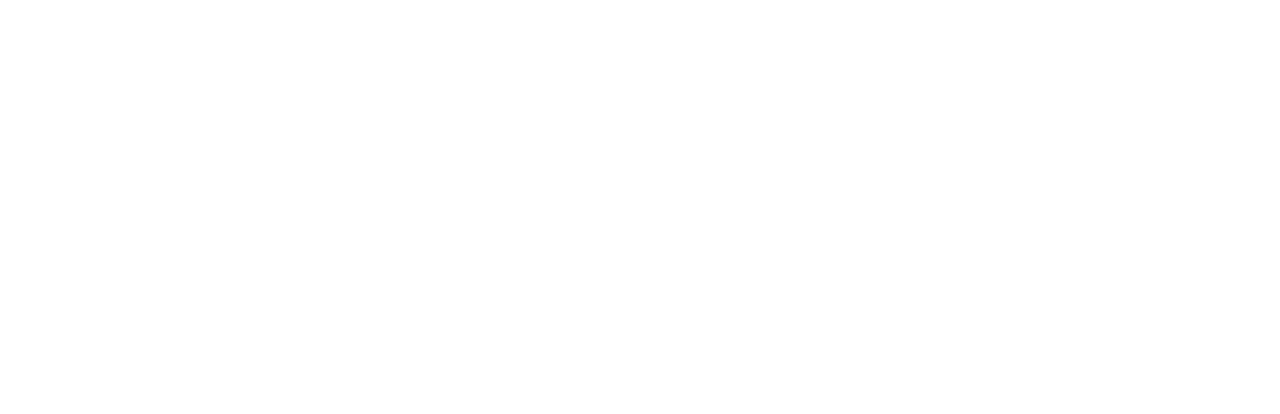
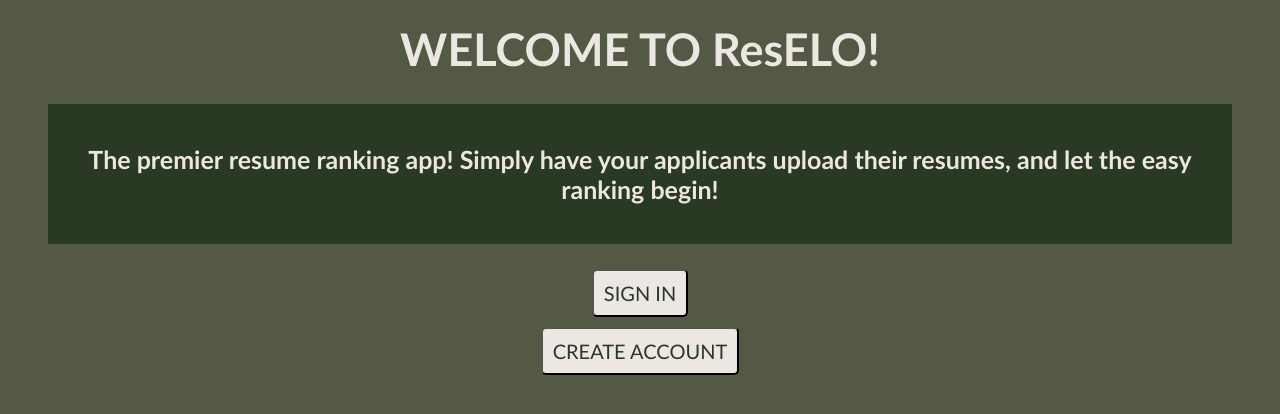
Before and after one commit to naishagarwal/resELO, a React (Create React App) app in the folder src/: page /home in a window 1280 px wide. Before the commit this address had no page. Shown: the top 414 px of the page. Built offline with nearby package versions, Linux system fonts and the light colour scheme; the HTML template or start-up script is replaced by a standard one.

Commit message:
Home Page
The beginning of the home page

```diff
--- a/src/App.js
+++ b/src/App.js
@@ -4,6 +4,7 @@
 import Club_Page from './Pages/Club_Page/club_page';
 import User_Dashboard from './Pages/User_Dashboard/dashboard_Page';
 import SignUp from './Pages/SignUp/signup_page';
+import Home from './Pages/Home_Page/home';
 
 
 //<Route path="/club/:clubName" component={Club_Page} />
@@ -18,6 +19,7 @@
          <Route path="/signup" element={<SignUp />} />
          <Route path = "/club/:clubName" element = {<Club_Page />} />
          <Route path="/dashboard" element={<User_Dashboard />} />
+         <Route path="/home" element={<Home />}/>
       </Routes>
       </BrowserRouter>
  );
--- /dev/null
+++ b/src/Pages/Home_Page/home.js
@@ -0,0 +1,32 @@
+import home_styles from './home.module.css';
+import {Link} from 'react-router-dom'
+
+const Home = () => {
+    document.body.style.backgroundColor = "#535945";
+
+    return (
+        <div>
+            <h1 className={home_styles.heading}>
+                WELCOME TO ResELO!
+            </h1>
+            <h2 className={home_styles.info_text}>
+                The premier resume ranking app! Simply have your applicants upload their resumes, and let the easy ranking begin!
+            </h2>
+            <div className={home_styles.buttons}>
+            <Link to="./Pages/SignUp/signup_page"><button className={home_styles.account_button}>
+                    SIGN IN
+                </button>
+                </Link>
+            </div>
+            <div className={home_styles.buttons}>
+                <button className={home_styles.account_button}>
+                    CREATE ACCOUNT
+                </button>
+            </div>
+        </div>
+
+    );
+
+}
+
+export default Home;
--- /dev/null
+++ b/src/Pages/Home_Page/home.module.css
@@ -0,0 +1,76 @@
+.App {
+    text-align: left;
+    padding-left: 10px;
+    padding-top: 10px;
+  }
+
+  /*---------*/
+
+  .account_button {
+
+    font-size: 20px;
+    text-align: center;
+    background-color: #ECE7E2;
+    color: #2A3923;
+    border-radius: 5px;
+    padding: 10px;
+    margin: 5px;
+    font-family: 'Trebuchet MS', 'Lucida Sans Unicode', 'Lucida Grande', 'Lucida Sans', Arial, sans-serif;
+
+  }
+
+  .buttons {
+    display: flex;
+    justify-content: center;
+    align-items: center;
+  }
+
+  .info_text {
+    text-align: center;
+    font-size: 25px;
+    color: #ECE7E2;
+    background-color: #2A3923;
+    padding: 40px;
+    margin: 40px;
+    margin-bottom: 20px;
+    font-family: 'Trebuchet MS', 'Lucida Sans Unicode', 'Lucida Grande', 'Lucida Sans', Arial, sans-serif
+  }
+
+  .heading {
+    text-align: center;
+    font-family: Trebuchet 'Trebuchet MS', 'Lucida Sans Unicode', 'Lucida Grande', 'Lucida Sans', Arial, sans-serif;
+    font-size: 45px;
+    color: #ECE7E2;
+    padding-top: 20px;
+  }
+
+  .input_field {
+    padding: 5px;
+
+  }
+  .Component {
+
+    color: white;
+    font-size: 10px;
+    font-family: Trebuchet 'Trebuchet MS', 'Lucida Sans Unicode', 'Lucida Grande', 'Lucida Sans', Arial, sans-serif;
+    text-align: center;
+    background-color: #3F4F37;
+    border-radius: 10px;
+    padding: 10px;
+    margin: 10px;
+
+  }
+
+  .title{
+    text-align: center;
+    font-family: Trebuchet 'Trebuchet MS', 'Lucida Sans Unicode', 'Lucida Grande', 'Lucida Sans', Arial, sans-serif;
+    font-size: 45px;
+    color: #3F4F37;
+    padding-top: 10px;
+  }
+
+  h1{
+    font-family: Trebuchet 'Trebuchet MS', 'Lucida Sans Unicode', 'Lucida Grande', 'Lucida Sans', Arial, sans-serif;
+    font-size: 35px;
+    color: #FCF9F5;
+  }
--- a/src/Pages/User_Dashboard/dashboard_Page.js
+++ b/src/Pages/User_Dashboard/dashboard_Page.js
@@ -40,7 +40,6 @@
       </div>
       <div className="output">
          {components.map((club, i) => (
-          //TODO: Make the button each have its own Club Page
             <div key={i}>
               <Link to={`/club/${club.service}`}>
                 <AddClub text={club.service}></AddClub>
```
